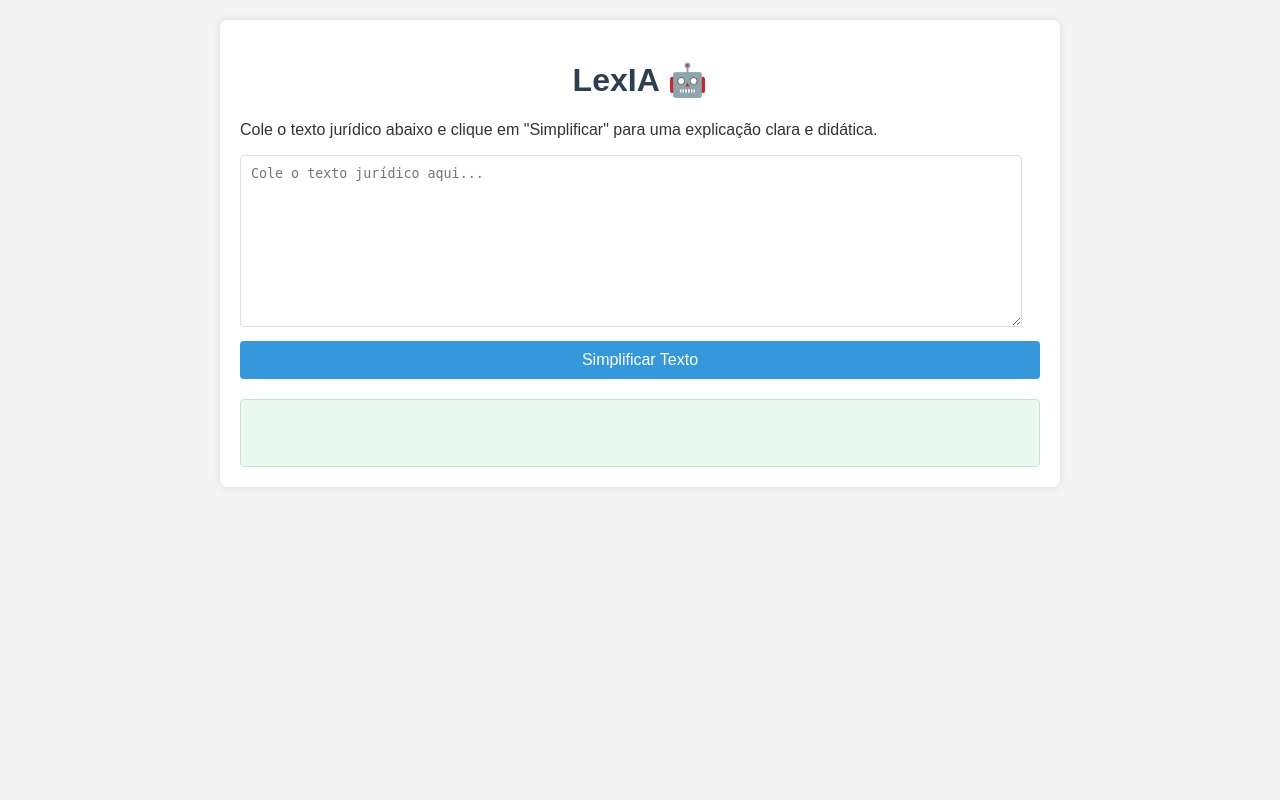
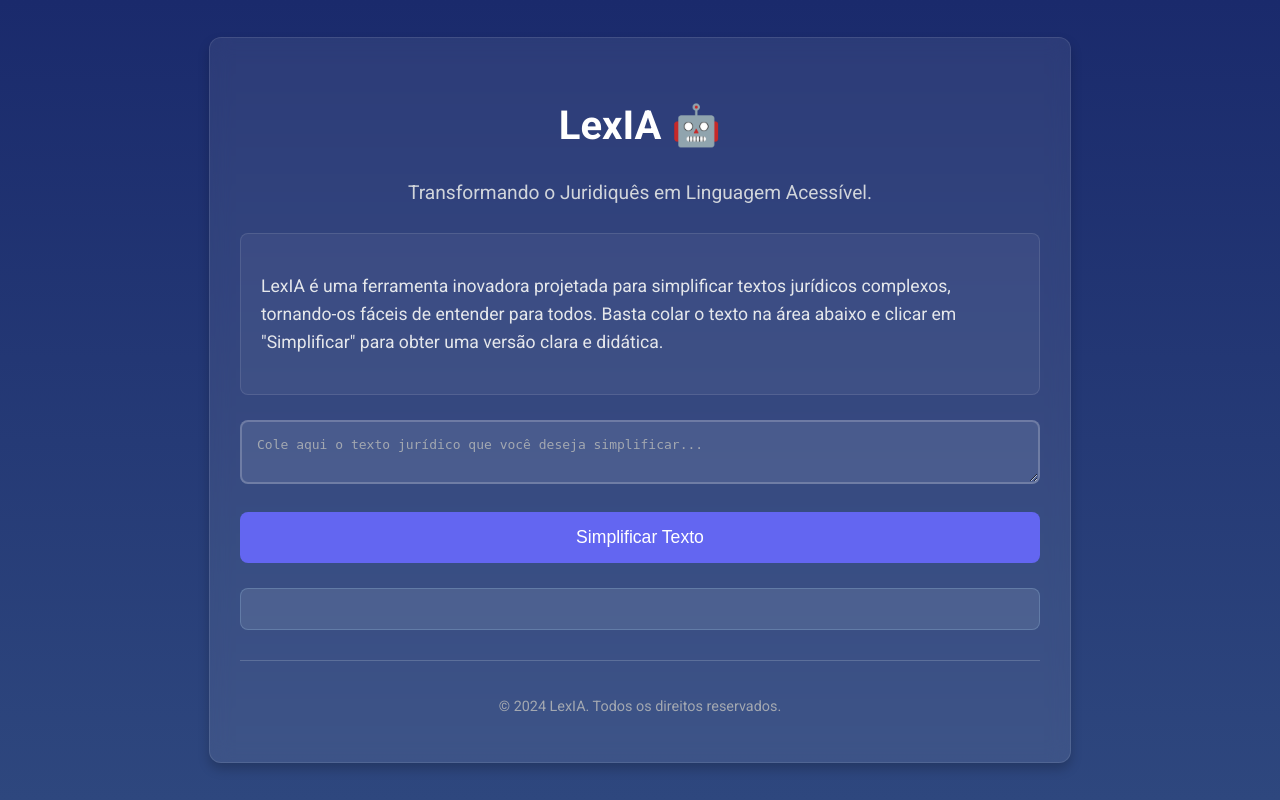
Before and after one commit to Kaueodev/imers-oIA_Alura, a Flask app: page / in a window 1280 px wide. Run offline with Flask 3, Linux system fonts and the light colour scheme.

Commit message:
refactor(frontend): Corrects Markdown rendering logic with marked.js and displays in div

```diff
--- a/app.py
+++ b/app.py
@@ -56,8 +56,7 @@ def simplificar_texto():
     try:
 
         prompt_parts = [
-            "Você é um assistente especialista em traduzir linguagem jurídica complexa para uma linguagem simples e clara, como se estivesse explicando para uma pessoa leiga.",
-            "Analise o seguinte texto jurídico e reescreva-o de forma didática, explicando os pontos principais, direitos, deveres e quaisquer termos complexos.",
+            "Você é um especialista em tradução jurídica, com a capacidade de analisar textos complexos e apresentar suas informações de forma clara e acessível ao público não especializado. Sua tarefa é reescrevê-lo de maneira didática, explicando os principais pontos abordados, os direitos e deveres das partes envolvidas, e esclarecendo o significado de quaisquer termos técnicos ou jargões jurídicos que possam dificultar a compreensão para um leigo. A sua explicação deve ser objetiva e informativa, mantendo um tom sério e profissional, porém sem excesso de formalidades que possam afastar o leitor. O objetivo é tornar o conteúdo jurídico compreensível para todos. **Importante:** A presente explicação possui caráter informativo e não substitui a consulta a um profissional jurídico qualificado para análise e aconselhamento específicos sobre o caso em questão."
             "Texto jurídico para análise:",
             texto_juridico,
             "Sua explicação simplificada:"
--- /dev/null
+++ b/static/style.css
@@ -0,0 +1,219 @@
+/* Geral */
+body {
+    font-family: 'Roboto', sans-serif;
+    margin: 0;
+    padding: 0;
+    /* background-color: #f5f8fa;  Remova esta linha */
+    background-image: linear-gradient(to bottom, #1a2a6c, #2e477e);
+    /* Degradê azul escuro */
+    color: #ffffff;
+    /* Cor do texto alterada para branco */
+    line-height: 1.6;
+    display: flex;
+    justify-content: center;
+    align-items: center;
+    min-height: 100vh;
+    transition: background-color 0.3s ease;
+}
+
+.container {
+    background-color: rgba(255, 255, 255, 0.08);
+    /* Fundo do container translúcido */
+    border-radius: 12px;
+    box-shadow: 0 6px 12px rgba(0, 0, 0, 0.2);
+    margin: 20px;
+    padding: 30px;
+    width: 80%;
+    max-width: 800px;
+    backdrop-filter: blur(10px);
+    /* Efeito de vidro borrado */
+    border: 1px solid rgba(255, 255, 255, 0.1);
+    transition: box-shadow 0.3s ease;
+}
+
+.container:hover {
+    box-shadow: 0 8px 16px rgba(0, 0, 0, 0.25);
+}
+
+/* Header */
+.header {
+    text-align: center;
+    margin-bottom: 25px;
+}
+
+.title {
+    color: #ffffff;
+    /* Títulos em branco */
+    font-size: 2.5em;
+    margin-bottom: 10px;
+    animation: fadeIn 1s ease-out;
+}
+
+.description {
+    color: #d1d5db;
+    /* Descrição em cinza claro */
+    font-size: 1.2em;
+    margin-bottom: 20px;
+}
+
+/* Explicação */
+.explanation {
+    background-color: rgba(255, 255, 255, 0.05);
+    border-radius: 8px;
+    padding: 20px;
+    margin-bottom: 25px;
+    border: 1px solid rgba(255, 255, 255, 0.1);
+}
+
+.explanation p {
+    color: #e5e7eb;
+    font-size: 1.1em;
+}
+
+/* Formulário */
+.input-text {
+    width: 100%;
+    padding: 15px;
+    margin-bottom: 20px;
+    background-color: rgba(255, 255, 255, 0.1);
+    border: 2px solid rgba(255, 255, 255, 0.2);
+    border-radius: 8px;
+    font-size: 1em;
+    resize: vertical;
+    box-sizing: border-box;
+    outline: none;
+    color: #ffffff;
+    transition: border-color 0.3s ease-in-out;
+}
+
+.input-text::placeholder {
+    color: #a3a8b1;
+}
+
+.input-text:focus {
+    border-color: #6366f1;
+}
+
+.action-button {
+    background-color: #6366f1;
+    color: white;
+    padding: 15px 20px;
+    border: none;
+    border-radius: 8px;
+    font-size: 1.1em;
+    cursor: pointer;
+    width: 100%;
+    transition: background-color 0.3s ease-in-out, transform 0.2s ease-in-out;
+    outline: none;
+}
+
+.action-button:hover {
+    background-color: #4f46e5;
+    transform: scale(1.02);
+}
+
+/* Feedback */
+.loading-indicator {
+    display: flex;
+    align-items: center;
+    justify-content: center;
+    color: #93c5fd;
+    margin-top: 20px;
+    font-size: 1.1em;
+    animation: fadeIn 0.5s ease-out;
+}
+
+.spinner {
+    border: 5px solid rgba(255, 255, 255, 0.1);
+    border-left-color: #93c5fd;
+    border-radius: 50%;
+    width: 20px;
+    height: 20px;
+    animation: spin 1s linear infinite;
+    margin-right: 10px;
+}
+
+@keyframes spin {
+    to {
+        transform: rotate(360deg);
+    }
+}
+
+.error-message {
+    background-color: rgba(248, 215, 218, 0.2);
+    color: #f8d7da;
+    border: 1px solid rgba(245, 198, 203, 0.2);
+    border-radius: 8px;
+    padding: 15px;
+    margin-top: 20px;
+    animation: shake 0.5s;
+}
+
+@keyframes shake {
+    0%, 100% {
+        transform: translateX(0);
+    }
+
+    10%, 30%, 50%, 70%, 90% {
+        transform: translateX(-10px);
+    }
+
+    20%, 40%, 60%, 80% {
+        transform: translateX(10px);
+    }
+}
+
+/* Resultado */
+.result-area {
+    background-color: rgba(240, 249, 255, 0.1);
+    border: 1px solid rgba(186, 230, 253, 0.2);
+    border-radius: 8px;
+    padding: 20px;
+    margin-top: 25px;
+    white-space: pre-wrap;
+    color: #ffffff;
+    animation: fadeIn 0.5s ease-out;
+}
+
+.result-title {
+    font-size: 1.2em;
+    font-weight: bold;
+    color: #93c5fd;
+    margin-bottom: 10px;
+}
+
+.result-text {
+    font-size: 1em;
+}
+
+.result-empty {
+    font-style: italic;
+    color: #a3a8b1;
+}
+
+/* Footer */
+.footer {
+    text-align: center;
+    margin-top: 30px;
+    padding-top: 20px;
+    border-top: 1px solid rgba(226, 232, 240, 0.2);
+    color: #a3a8b1;
+    font-size: 0.9em;
+    animation: fadeIn 1s ease-out;
+}
+
+/* Main Content */
+.main-content {
+    margin-bottom: 20px;
+}
+
+/* Animações */
+@keyframes fadeIn {
+    from {
+        opacity: 0;
+    }
+
+    to {
+        opacity: 1;
+    }
+}
--- a/templates/index.html
+++ b/templates/index.html
@@ -1,35 +1,50 @@
 <!DOCTYPE html>
 <html lang="pt-BR">
+
 <head>
     <meta charset="UTF-8">
     <meta name="viewport" content="width=device-width, initial-scale=1.0">
-    <title>LexIA</title>
-    <style>
-        body { font-family: sans-serif; margin: 20px; background-color: #f4f4f4; color: #333; }
-        .container { max-width: 800px; margin: auto; background: white; padding: 20px; box-shadow: 0 0 10px rgba(0,0,0,0.1); border-radius: 8px; }
-        h1 { text-align: center; color: #2c3e50; }
-        textarea { width: 95%; min-height: 150px; padding: 10px; margin-bottom: 10px; border: 1px solid #ddd; border-radius: 4px; }
-        button { display: block; width: 100%; padding: 10px; background-color: #3498db; color: white; border: none; border-radius: 4px; cursor: pointer; font-size: 16px; }
-        button:hover { background-color: #2980b9; }
-        #resultado { margin-top: 20px; padding: 15px; background-color: #eafaf1; border: 1px solid #c3e6cb; border-radius: 4px; white-space: pre-wrap; } /* pre-wrap para manter quebras de linha */
-        .loading { text-align: center; margin-top: 15px; font-style: italic; }
-        .error { margin-top: 15px; padding: 10px; background-color: #f8d7da; color: #721c24; border: 1px solid #f5c6cb; border-radius: 4px;}
-    </style>
+    <title>LexIA - Simplificador de Textos Jurídicos</title>
+    <link rel="stylesheet" href="{{ url_for('static', filename='style.css') }}">
+    <link rel="icon" href="{{ url_for('static', filename='favicon.ico') }}" type="image/x-icon">
+    <link href="https://fonts.googleapis.com/css2?family=Roboto:wght@400;500;700&display=swap" rel="stylesheet">
 </head>
+
 <body>
     <div class="container">
-        <h1>LexIA 🤖</h1>
-        <p>Cole o texto jurídico abaixo e clique em "Simplificar" para uma explicação clara e didática.</p>
+        <header class="header">
+            <h1 class="title">LexIA 🤖</h1>
+            <p class="description">
+                Transformando o Juridiquês em Linguagem Acessível.
+            </p>
+        </header>
 
-        <textarea id="textoJuridico" placeholder="Cole o texto jurídico aqui..."></textarea>
-        <button onclick="simplificar()">Simplificar Texto</button>
+        <section class="explanation">
+            <p>
+                LexIA é uma ferramenta inovadora projetada para simplificar textos jurídicos complexos, tornando-os fáceis de entender para todos.
+                Basta colar o texto na área abaixo e clicar em "Simplificar" para obter uma versão clara e didática.
+            </p>
+        </section>
 
-        <div id="loading" class="loading" style="display:none;">Processando... Aguarde, por favor. ✨</div>
-        <div id="errorDisplay" class="error" style="display:none;"></div>
-        <div id="resultado">
+        <main class="main-content">
+            <textarea id="textoJuridico" class="input-text"
+                placeholder="Cole aqui o texto jurídico que você deseja simplificar..."></textarea>
+            <button class="action-button" onclick="simplificar()">Simplificar Texto</button>
+
+            <div id="loading" class="loading-indicator" style="display:none;">
+                <div class="spinner"></div>
+                Processando... Aguarde, por favor.
             </div>
+            <div id="errorDisplay" class="error-message" style="display:none;"></div>
+            <div id="resultado" class="result-area"></div>
+        </main>
+
+        <footer class="footer">
+            <p>&copy; 2024 LexIA. Todos os direitos reservados.</p>
+        </footer>
     </div>
 
+    <script src="https://cdn.jsdelivr.net/npm/marked/marked.min.js"></script>
     <script>
         async function simplificar() {
             const texto = document.getElementById('textoJuridico').value;
@@ -37,8 +52,8 @@
             const loadingDiv = document.getElementById('loading');
             const errorDiv = document.getElementById('errorDisplay');
 
-            resultadoDiv.innerHTML = ''; // Limpa resultado anterior
-            errorDiv.style.display = 'none'; // Esconde erro anterior
+            resultadoDiv.innerHTML = '';
+            errorDiv.style.display = 'none';
             errorDiv.innerHTML = '';
 
             if (!texto.trim()) {
@@ -66,16 +81,19 @@
                 }
 
                 const data = await response.json();
-                resultadoDiv.innerHTML = `<p><strong>Explicação Simplificada:</strong></p><p>${data.texto_simplificado.replace(/\n/g, '<br>')}</p>`; // Adiciona <br> para quebras de linha
+                const markdownText = data.texto_simplificado;
+                const htmlText = marked.parse(markdownText);
+                resultadoDiv.innerHTML = `<p class="result-title">Explicação Simplificada:</p><div class="result-text">${htmlText}</div>`;
 
             } catch (error) {
                 loadingDiv.style.display = 'none';
                 console.error('Erro ao simplificar:', error);
                 errorDiv.innerHTML = `Ocorreu um erro: ${error.message}`;
                 errorDiv.style.display = 'block';
-                resultadoDiv.innerHTML = '<p>Não foi possível obter a simplificação.</p>';
+                resultadoDiv.innerHTML = '<p class="result-empty">Não foi possível obter a simplificação.</p>';
             }
         }
     </script>
 </body>
+
 </html>
```
Also changed, not shown: static/favicon.ico (added).
